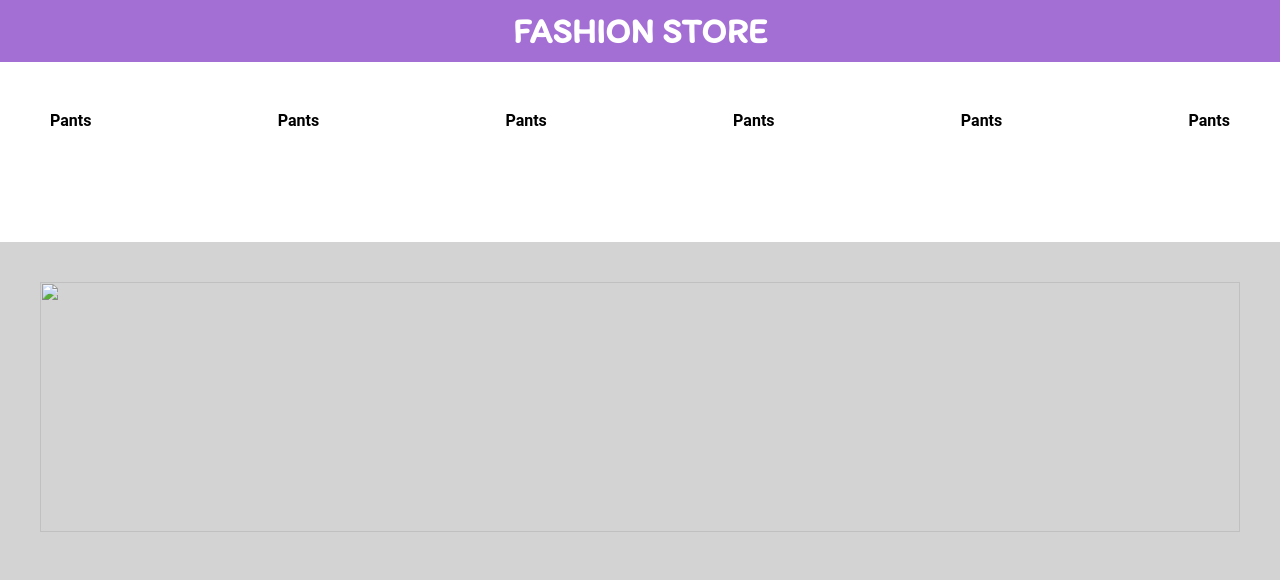
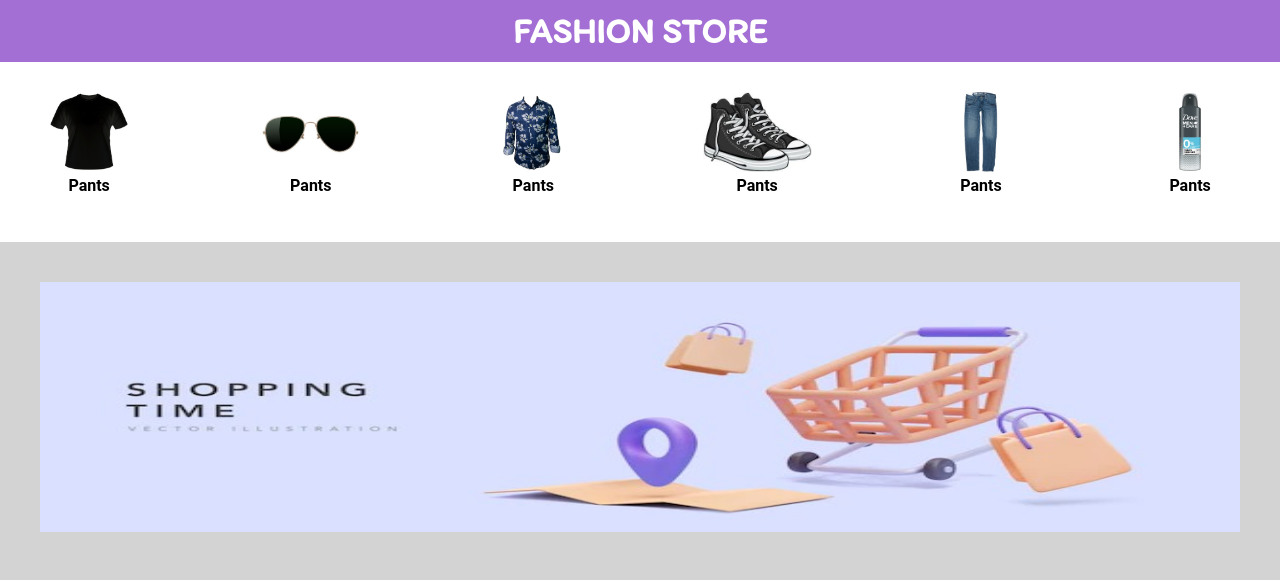
Before and after one commit to theRaj7/FASHION-STORE, a plain HTML site: page index.html in a window 1280 px wide. Shown: the top 580 px of the page. Drawn offline with Linux system fonts and the light colour scheme; the site is published under a folder, as on GitHub Pages, so addresses that start at the root find nothing.

Commit message:
Update index.html
images updated

```diff
--- a/index.html
+++ b/index.html
@@ -13,27 +13,27 @@
     <header>FASHION STORE</header>
    <div class="Options">
     <div class="nav-options">
-        <img class="nav-image" src="/tshirt.jpeg" alt=""> <br>Pants
+        <img class="nav-image" src="tshirt.jpeg" alt=""> <br>Pants
     </div>
     <div class="nav-options">
-        <img class="nav-image" src="/sunglasses.jpeg" alt=""> <br>Pants
+        <img class="nav-image" src="sunglasses.jpeg" alt=""> <br>Pants
     </div>
     <div class="nav-options">
-        <img class="nav-image" src="/shirts.jpeg" alt=""> <br>Pants
+        <img class="nav-image" src="shirts.jpeg" alt=""> <br>Pants
     </div>
     <div class="nav-options">
-        <img class="nav-image" src="/shoes.jpeg" alt=""> <br>Pants
+        <img class="nav-image" src="shoes.jpeg" alt=""> <br>Pants
     </div>
     <div class="nav-options">
-        <img class="nav-image" src="/pants.jpeg" alt=""> <br>Pants
+        <img class="nav-image" src="pants.jpeg" alt=""> <br>Pants
     </div>
     <div class="nav-options">
-        <img class="nav-image" src="/perfume.jpeg" alt=""> <br>Pants
+        <img class="nav-image" src="perfume.jpeg" alt=""> <br>Pants
     </div>
    </div>
 
    <div class="main-content">
-    <img class="main-image" src="/shopingtime.jpeg" alt="">
+    <img class="main-image" src="shopingtime.jpeg" alt="">
 
     <h2>OUR UPCOMING SALES</h2>
     <table>
```
